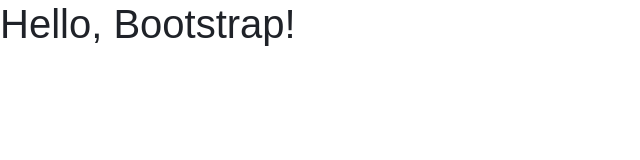
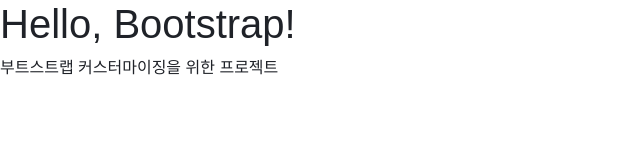
Before and after one commit to yjkimpomit/HTML_BS, a website: page index.html in a window 1280 px wide. Shown: the whole page, without its empty margins (0-640 px from the left). Drawn offline with Linux system fonts and the light colour scheme.

Commit message:
업로드

```diff
--- a/index.html
+++ b/index.html
@@ -8,5 +8,6 @@
 </head>
 <body>
     <h1>Hello, Bootstrap!</h1>
+	<p>부트스트랩 커스터마이징을 위한 프로젝트</p>
 </body>
 </html>
```
